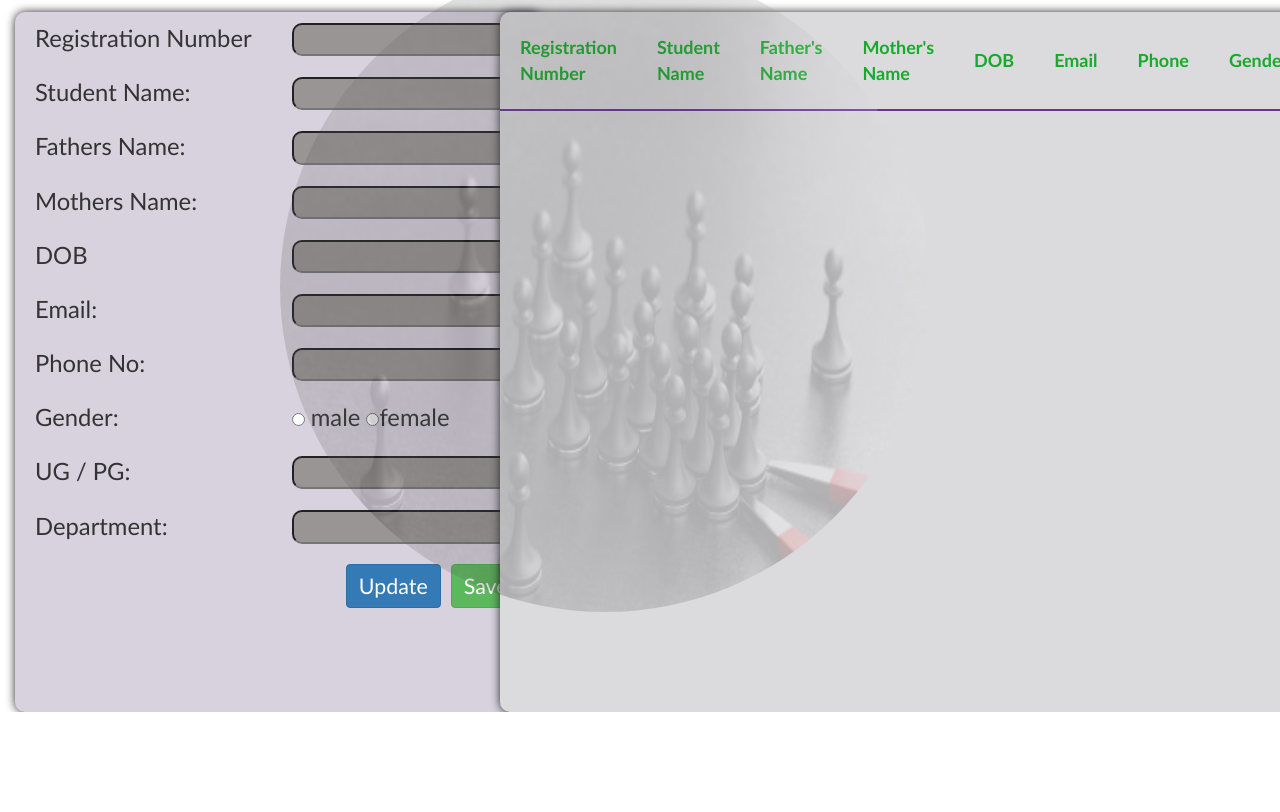
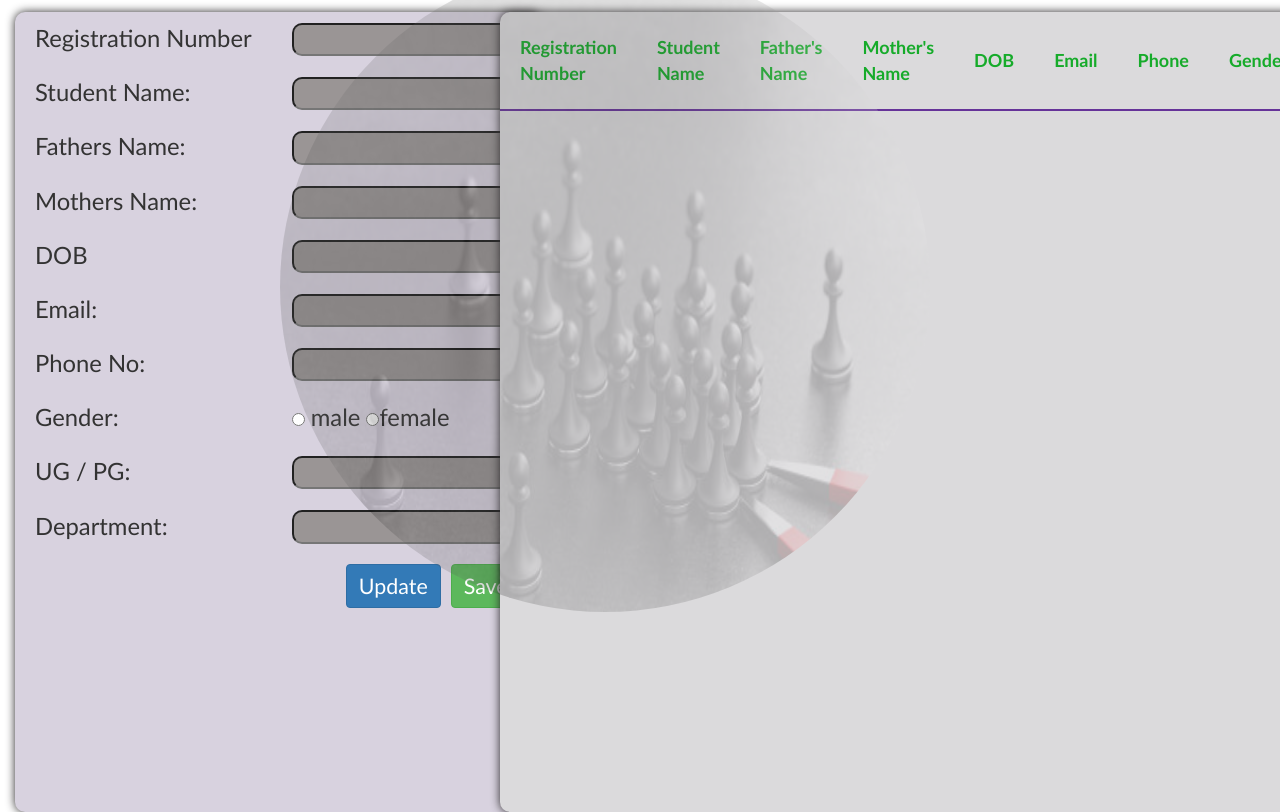
Before and after one commit to RSwetha02/Student-Registration-Management, a website: page index.html in a window 1280 px wide. Shown: the part 128-940 px from the top of the page. Before the commit the page ends 840 px from the top, so only its background shows below. Drawn offline with nearby package versions, Linux system fonts and the light colour scheme; no server answers.

Commit message:
Update index.css

```diff
--- a/index.css
+++ b/index.css
@@ -62,7 +62,7 @@
         border-radius: 10px;
         box-shadow: 0 0 10px rgb(41, 39, 40);
         background-color: rgb(216, 210, 223);
-        height: 700px;
+        height: 800px;
     }
     .div2{
         position: absolute;
@@ -73,7 +73,7 @@
         border-radius: 10px;
         box-shadow: 0 0 10px rgb(41, 39, 40);
         background-color: rgb(219, 218, 220);
-        height: 700px;
+        height: 800px;
 
     }
 
```
